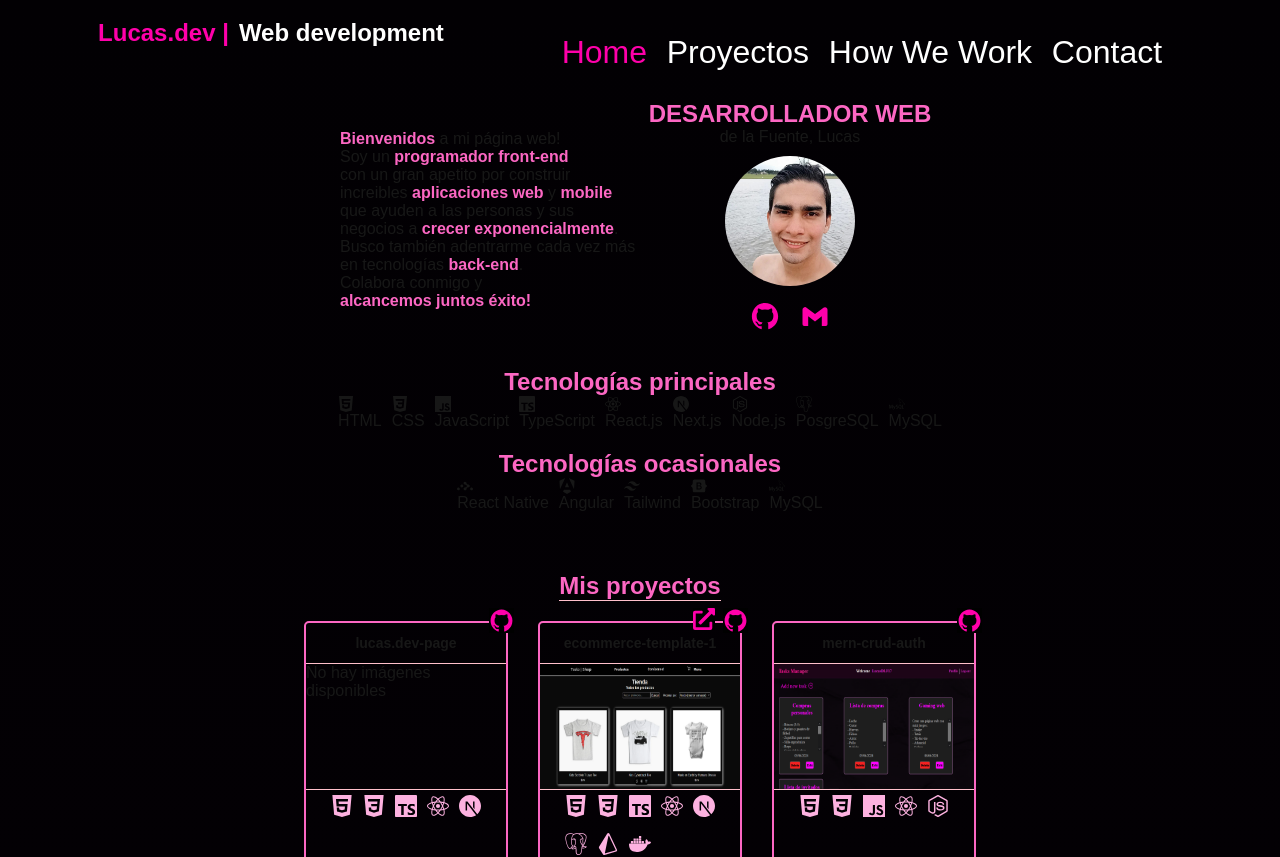
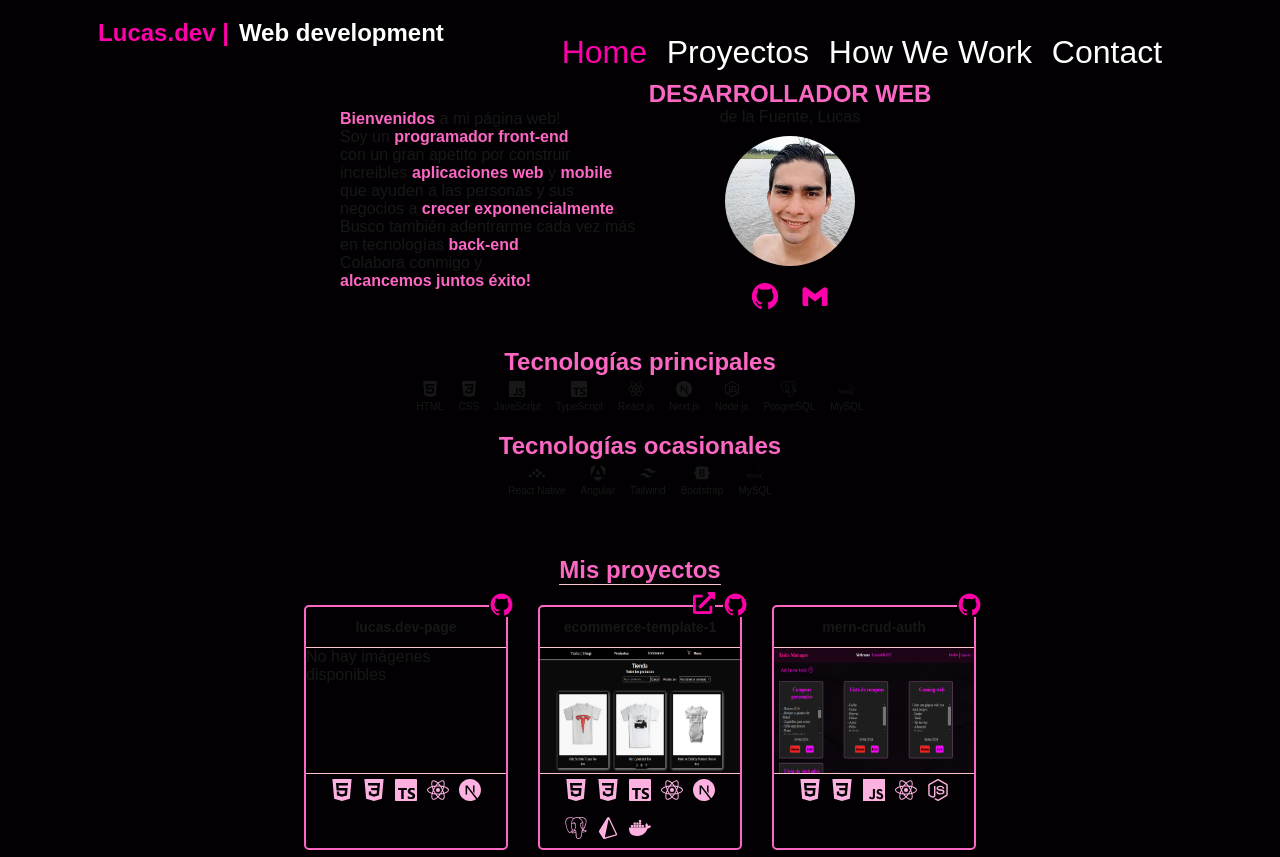
Before and after one commit to Lucano17/lucas.dev-page, a Next.js app: page / in a window 1280 px wide. Shown: the top 857 px of the page. Built offline with nearby package versions, Linux system fonts and the light colour scheme.

Commit message:
TechnologiesCard techs styles

```diff
--- a/src/app/layout.module.css
+++ b/src/app/layout.module.css
@@ -7,6 +7,6 @@
   .content {
     display: flex;
     justify-content: center;
-    margin-top: 100px;
+    margin-top: 80px;
     flex-grow: 1; /* El contenido crece y ocupa el espacio disponible */
   }
--- a/src/components/technologies/Technologies.module.css
+++ b/src/components/technologies/Technologies.module.css
@@ -10,11 +10,17 @@
 
 .container ul {
     display: flex;
-    gap: 10px;
+    gap: 15px;
 }
 
 .container li {
     display: flex;
     flex-direction: column;
+    align-items: center;
     list-style: none;
+    margin-top: 5px;
 }
+
+.techName {
+    font-size: 10px;
+}
--- a/src/components/technologies/TechnologiesCard.tsx
+++ b/src/components/technologies/TechnologiesCard.tsx
@@ -16,8 +16,8 @@ export const TechnologiesCard = ({techsUsed, title}: Props) => {
 
         {techsUsed.map((tech)=>(
             <li key={tech.name}>
-              {techIcons[tech.name || ""] || null}
-              {tech.name}
+              <p className={styles.techIcon}>{techIcons[tech.name || ""] || null}</p>
+              <p className={styles.techName}>{tech.name}</p>
               </li>
         ))}
         </ul>
```
